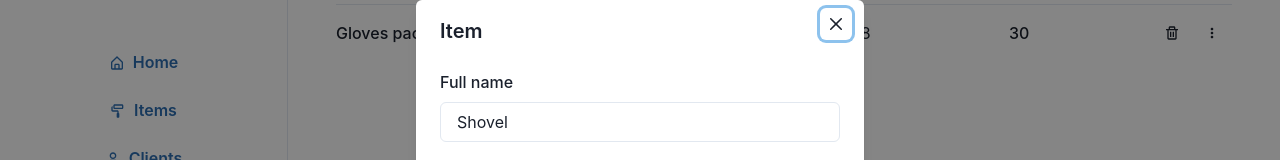
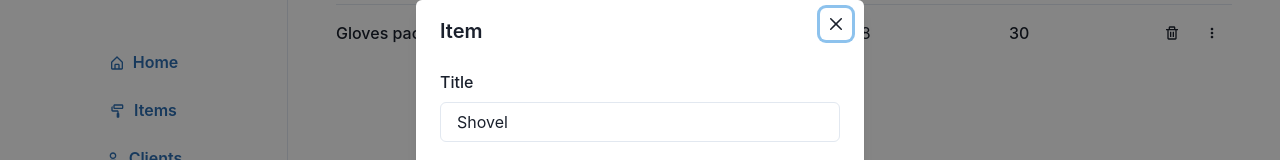
Before and after one commit to yaroslavnosenko/warehouse, a React (Create React App) app in the folder client/: page /items in a window 1280 px wide. Both pictures are taken after a click on the button 1212 px from the left and 200 px from the top of the page. Shown: the part 281-441 px from the top of the page. Built offline with nearby package versions, Linux system fonts and the light colour scheme.

Commit message:
client: form label fix

```diff
--- a/client/src/components/edit-item-form.tsx
+++ b/client/src/components/edit-item-form.tsx
@@ -41,9 +41,9 @@ export const EditItemForm = (props: Props) => {
         <ModalCloseButton />
         <ModalBody pb={6}>
           <FormControl>
-            <FormLabel>Full name</FormLabel>
+            <FormLabel>Title</FormLabel>
             <Input
-              placeholder="Full name"
+              placeholder="Title"
               value={form.title}
               onChange={(event) => setForm({ ...form, title: event.target.value })}
             />
```
